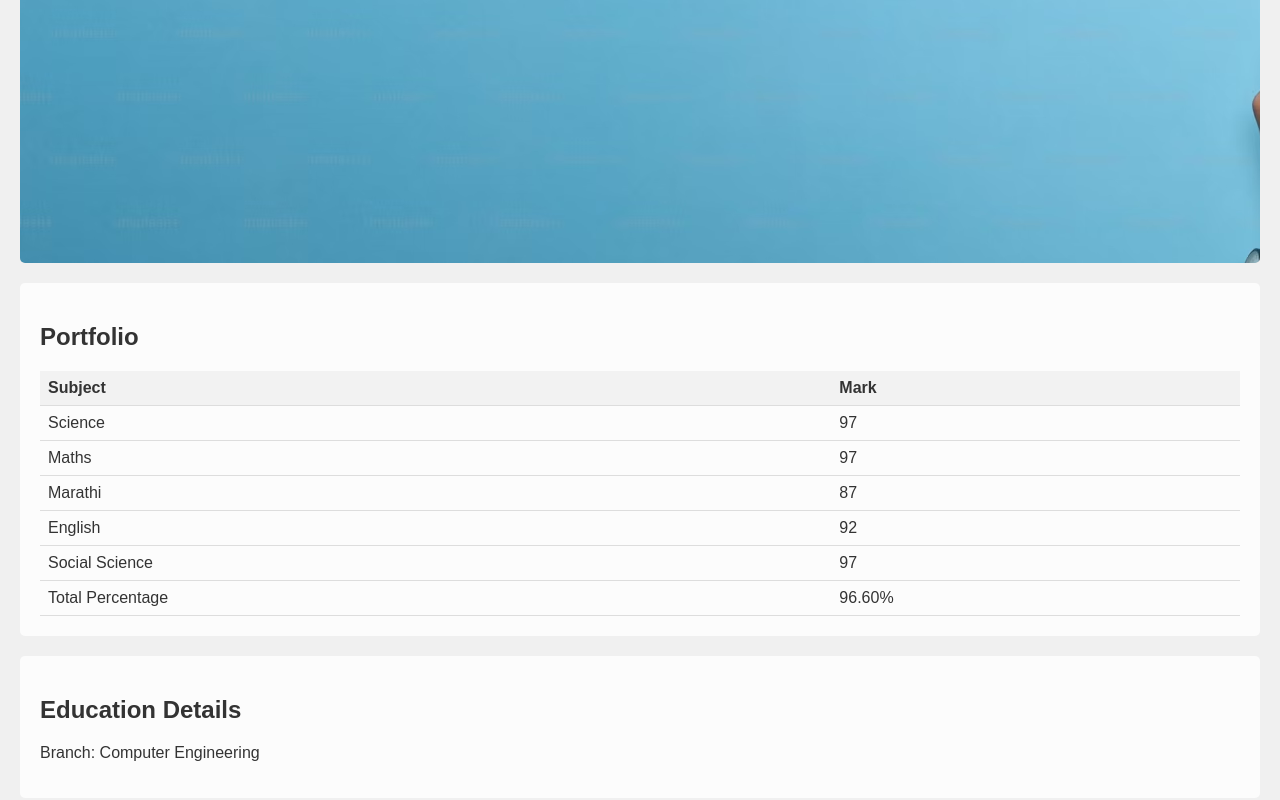
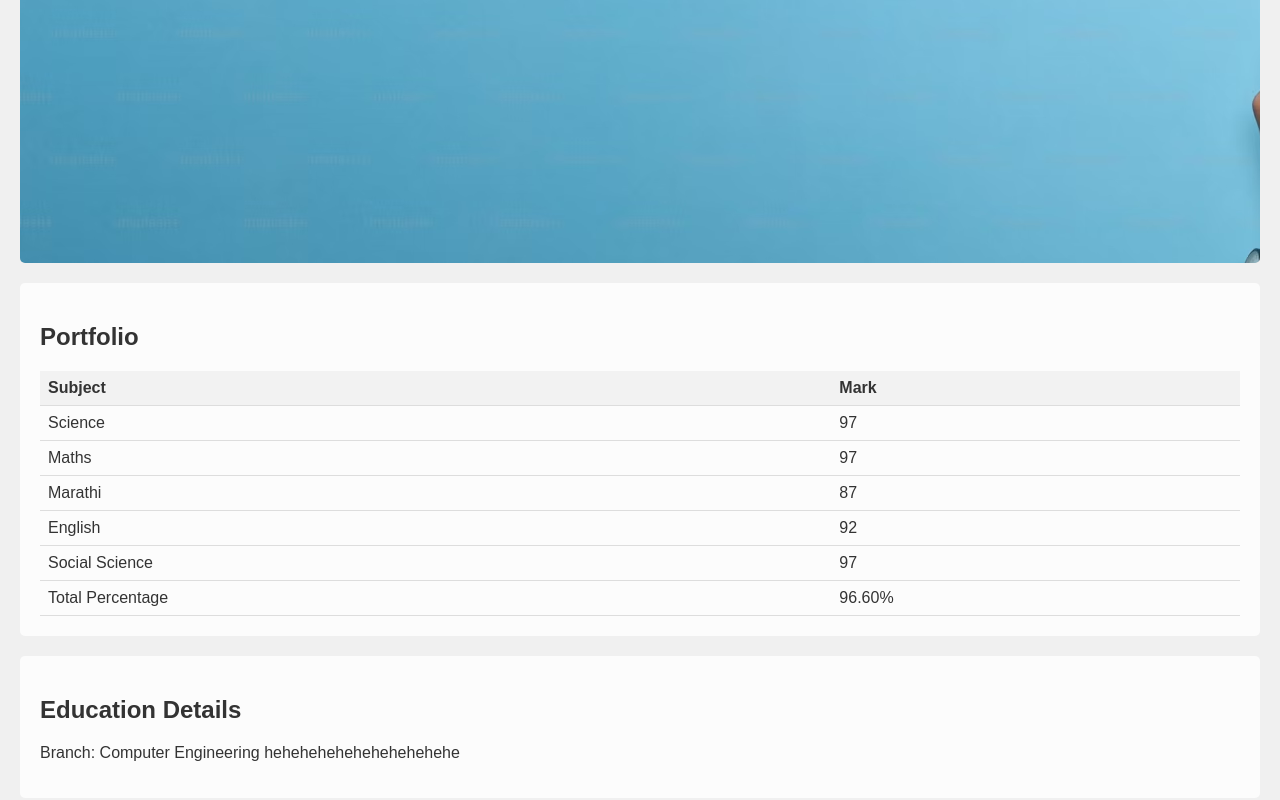
Before and after one commit to Dheeraj2808/Dheeraj, a plain HTML site: page index.html in a window 1280 px wide. Shown: the part 641-1441 px from the top of the page. Drawn offline with Linux system fonts and the light colour scheme.

Commit message:
add new bug and fixed

```diff
--- a/index.html
+++ b/index.html
@@ -189,4 +189,4 @@
     <section id="marks">
         <h2>Education Details</h2>
         <p>
-            Branch: Computer Engineering
+            Branch: Computer Engineering hehehehehehehehehehehe
```
Also changed, not shown: hehe.txt (added).
